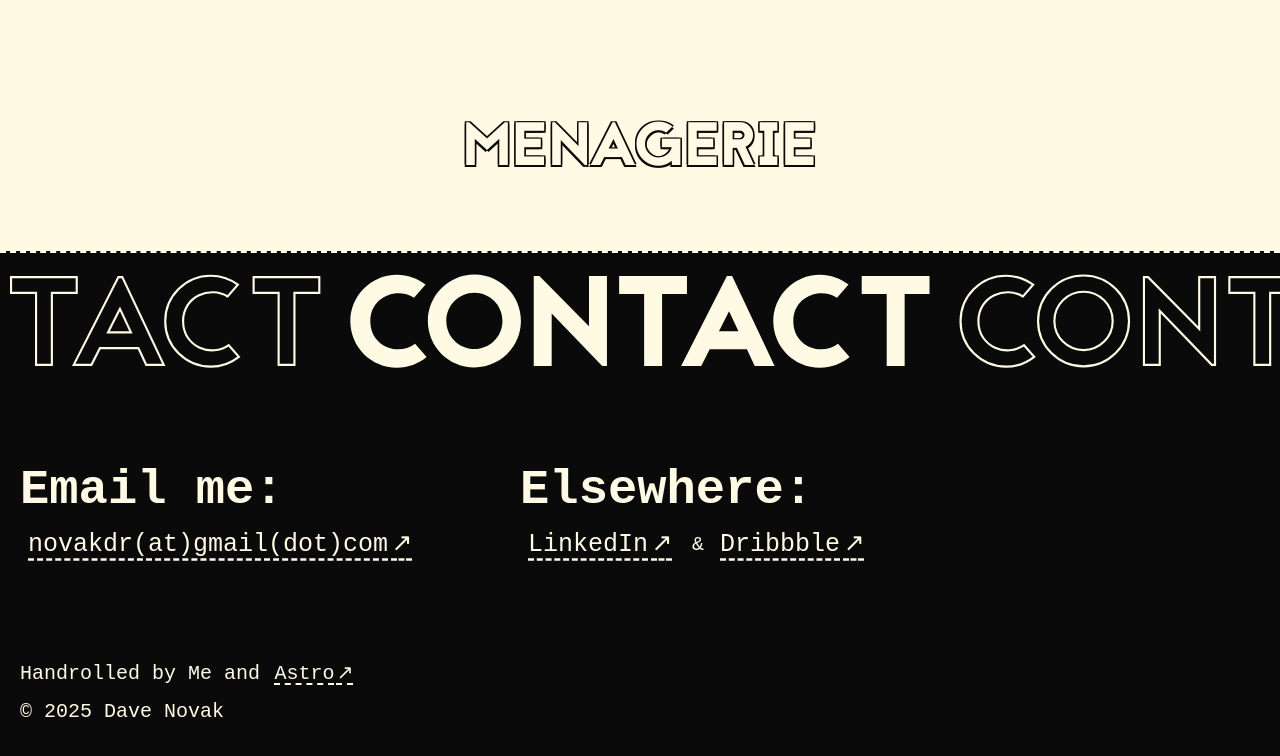
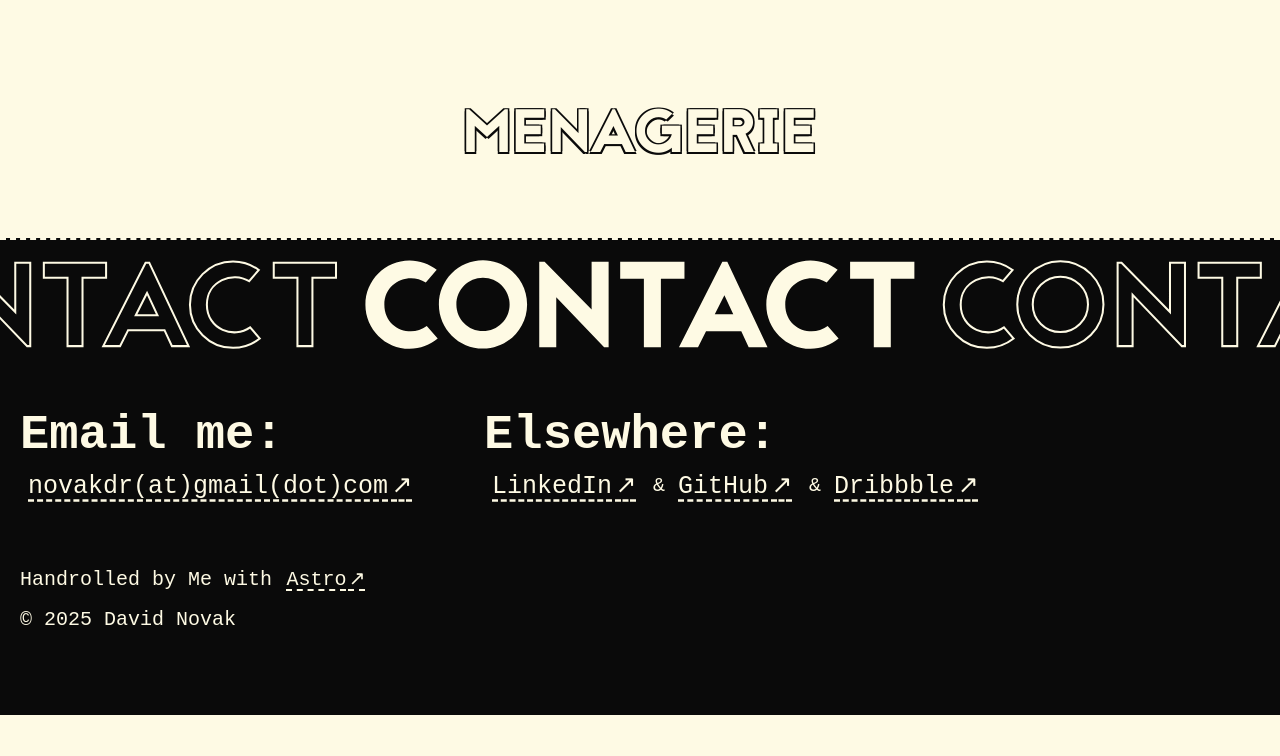
Before and after one commit to novakdr/super-secret, an Astro site: page /work in a window 1280 px wide. Shown: the part 826-1582 px from the top of the page. After the commit the page ends 1541 px from the top, so only its background shows below. Built offline with nearby package versions, Linux system fonts and the light colour scheme; Astro itself is replaced by a stand-in of ours; a web font is replaced by a local one.

Commit message:
add clamp to header and footer height

```diff
--- a/src/components/Footer.astro
+++ b/src/components/Footer.astro
@@ -3,22 +3,24 @@
 
 <footer class="stack">
   <div class="footer-header"></div>
-  <section class="center cluster" style="--space:6rem; --measure:100%;">
-    <div class="stack" style="--space:0.5rem">
+  <section class="center cluster" style="--space:var(--space-xl);--measure: 100%;">
+    <div class="stack" style="--space:var(--space-3xs);">
       <h2>Email me:</h2>
       <a href="mailto:novakdr23@gmail.com" class="big-link">novakdr(at)gmail(dot)com</a>
     </div>
-    <div class="stack" style="--space:0.5rem">
+    <div class="stack" style="--space:var(--space-3xs);">
       <h2>Elsewhere:</h2>
       <div class="cluster" style="align-items:center;">
         <a href="https://www.linkedin.com/in/novakdr" class="big-link">LinkedIn</a>
         <p>&</p>
+        <a href="https://github.com/novakdr" class="big-link">GitHub</a>
+        <p>&</p>
         <a href="https://dribbble.com/davenovak" class="big-link">Dribbble</a>
       </div>
     </div>
-    <div class="stack" style="--space: .5rem;justify-content:end;">
-      <p>Handrolled by Me and <a href="https://astro.build/" class="link">Astro</a></p>
-      <p>&#169; 2025 Dave Novak</p>
+    <div class="stack" style="--space:var(--space-2xs);justify-content:end;">
+      <p>Handrolled by Me with <a href="https://astro.build/" class="link">Astro</a></p>
+      <p>&#169; 2025 David Novak</p>
     </>
   </section>
 </footer>
--- a/src/components/Navigation.astro
+++ b/src/components/Navigation.astro
@@ -11,8 +11,8 @@ const { eyeColor } = Astro.props
     <path d="M51.5896 18.6346L53.0035 23.6179L58.4295 20.8901L55.0031 25.2098L61.2626 26.3355L55.0031 27.4611L58.4295 31.7808L53.0035 29.053L51.5896 34.0363L50.1756 29.053L44.7497 31.7808L48.176 27.4611L41.9165 26.3355L48.176 25.2098L44.7497 20.8901L50.1756 23.6179L51.5896 18.6346Z" fill=`${eyeColor}`/>
   </svg>
   <a href="/">Home</a>
+  <a href="/work">Work</a>
   <a href="/about">About</a>
-  <a href="/work">Work</a>
   <a href="/menagerie">Menagerie</a>
   <svg width="103" height="53" viewBox="0 0 103 53" fill="none" xmlns="http://www.w3.org/2000/svg">
     <mask id="path-1-inside-1_2131_853" fill="white">
--- a/src/components/PageHeading.astro
+++ b/src/components/PageHeading.astro
@@ -7,7 +7,7 @@ const { imageDark } = Astro.props;
 
 <style define:vars={{imageLight: `url(${imageLight})`, imageDark: `url(${imageDark})`}}>
   .page-heading {
-    height: 10rem;
+    height: clamp(9rem, 8rem + 1.5vw, 15rem);
     background-image: var(--imageLight);
     background-size: cover;
     background-position: center;
--- a/src/css/main.css
+++ b/src/css/main.css
@@ -53,11 +53,18 @@ p, .p {
 
     &:hover {
       text-decoration: underline;
+      text-underline-offset: 0.35rem;
     }
   }
 
-  & >   svg > path:nth-child(2) {
+  & svg > path:nth-child(2) {
     fill: var(--color-dark);
+  }
+
+  @media (max-width: 450px) {
+    & > svg {
+      display: none;
+    }
   }
 }
 
@@ -66,7 +73,7 @@ footer {
   border-top: var(--border-light);
   color: var(--color-light);
   display: grid;
-  padding-block-end: 4.5rem;
+  padding-block-end: var(--space-2xl);
 }
 
 .footer-header {
@@ -74,7 +81,7 @@ footer {
   background-position: center;
   background-repeat: no-repeat;
   background-size: cover;
-  height: clamp(4rem, 6rem + 1.5vw, 15rem);
+  height: clamp(3rem, 4rem + 3.5vw, 12rem);
 
   @media (prefers-color-scheme: dark) {
     background-image: url('/images/footer/contact-light.svg');
@@ -119,31 +126,21 @@ footer {
   gap: var(--space, 1rem);
 }
 
-/* TEXT DISPLAY */
-.decorative-text, .decorative-outline {
-  font-family: var(--font-header);
-  text-transform: uppercase;
-}
+/* TEXT STUFF */
+.link, .big-link {
+  --padding: 0.15rem;
+  --padding-block: 0.25rem;
 
-.decorative-outline {
-  color: var(--color-light);
-  text-shadow: -1.5px -1.5px 0 var(--color-dark), 1.5px -1.5px 0 var(--color-dark), -1.5px 1.5px 0 var(--color-dark), 1.5px 1.5px 0 var(--color-dark);
-}
-
-/* UTILITIES */
-.link, .big-link {
   text-decoration: underline;
-  text-decoration: underline;
-  text-underline-offset: 0.25rem;
+  text-underline-offset: var(--padding-block);
   text-decoration-style: dashed;
   transition: 500ms background-color, color;
-  padding-inline: 0.15rem;
+  padding-inline: var(--padding);
 
   &:after {
     content: "\2197";
-    padding-block: 0.25rem;
-    padding-inline: 0.15rem;
-    text-decoration: none;
+    padding-block: var(--padding-block);
+    padding-inline: var(--padding);
   }
 
   &:hover {
@@ -161,3 +158,15 @@ footer {
     padding-inline: 0.22rem;
   }
 }
+
+.decorative-text, .decorative-outline {
+  font-family: var(--font-header);
+  text-transform: uppercase;
+}
+
+.decorative-outline {
+  color: var(--color-light);
+  text-shadow: -1.5px -1.5px 0 var(--color-dark), 1.5px -1.5px 0 var(--color-dark), -1.5px 1.5px 0 var(--color-dark), 1.5px 1.5px 0 var(--color-dark);
+}
+
+/* UTILITIES */
```
